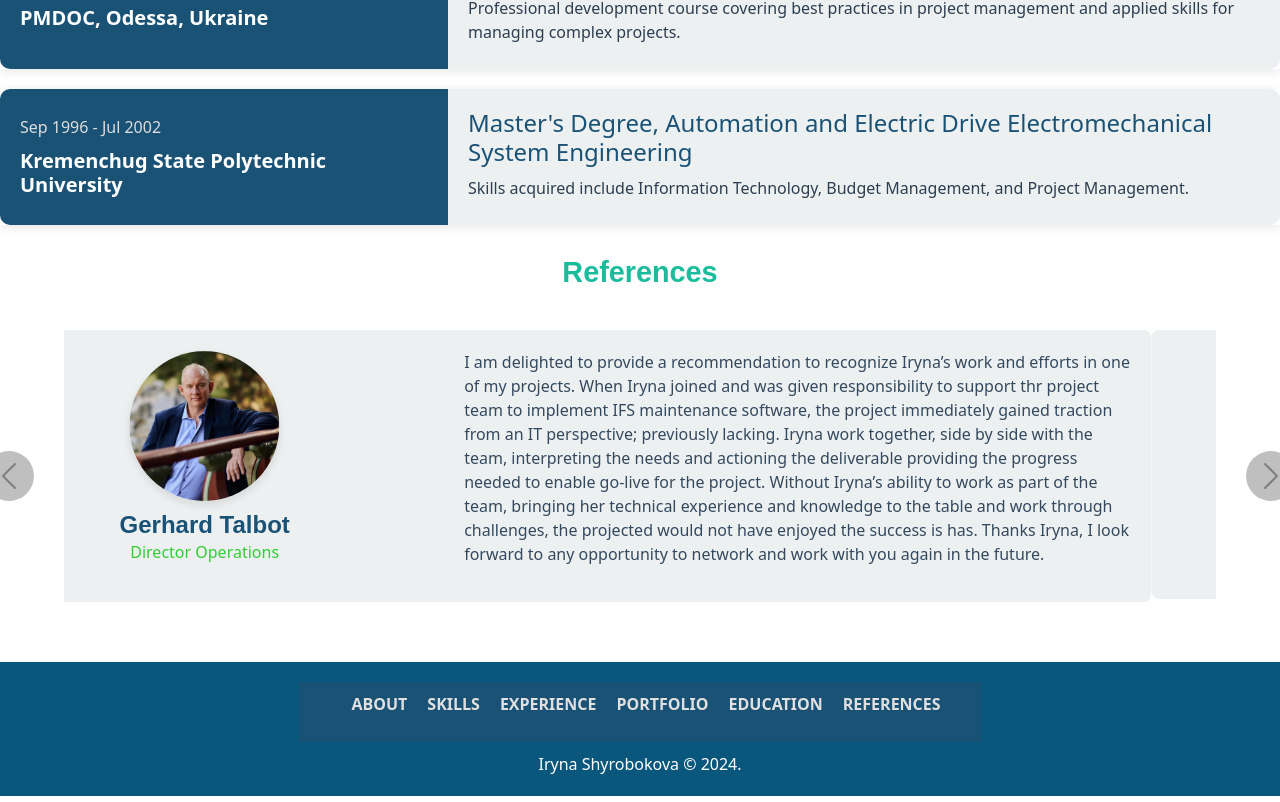
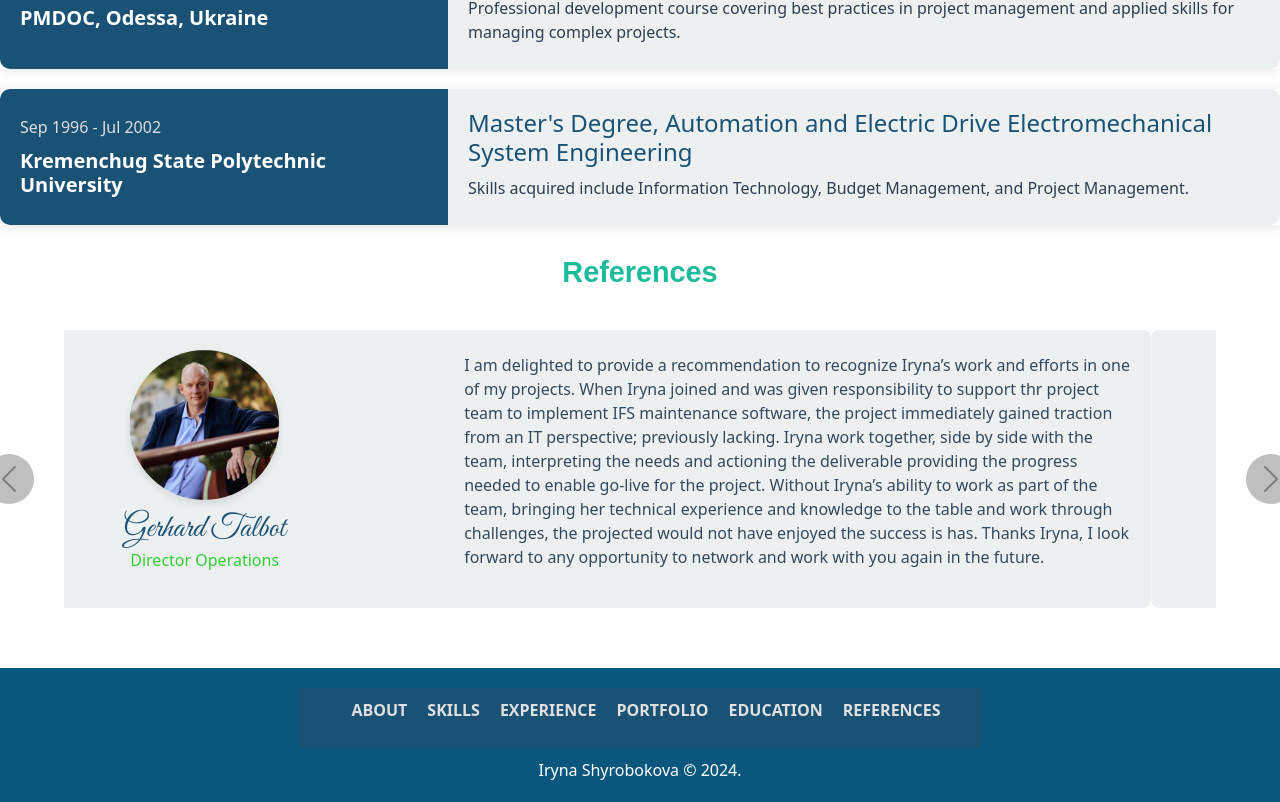
Before and after one commit to IrynaShyrobokova/portfolio-app, an Angular app: page / in a window 1280 px wide. Shown: the part 3266-4068 px from the top of the page. Built offline with nearby package versions, Linux system fonts and the light colour scheme.

Commit message:
Applied  font Great Vibes, Pacifico

```diff
--- a/src/app/components/profile/profile.component.css
+++ b/src/app/components/profile/profile.component.css
@@ -36,9 +36,10 @@
 }
 
 .reference-info h4 {
-  font-size: 1.5rem;
-  font-weight: bold;
-  color: #1A5276; /* Dark blue */
+  font-family: 'Great Vibes', cursive;
+  font-size: 2rem;
+  font-weight: 400;
+  color: #1A5276;
 }
 
 h2 {
--- a/src/app/components/profile/profile.component.html
+++ b/src/app/components/profile/profile.component.html
@@ -1,5 +1,6 @@
 <head>
   <link href="https://cdn.jsdelivr.net/npm/bootstrap@5.3.0-alpha1/dist/css/bootstrap.min.css" rel="stylesheet">
+  <link href="https://fonts.googleapis.com/css2?family=Great+Vibes&display=swap" rel="stylesheet">
 </head>
 
 <body>
```
